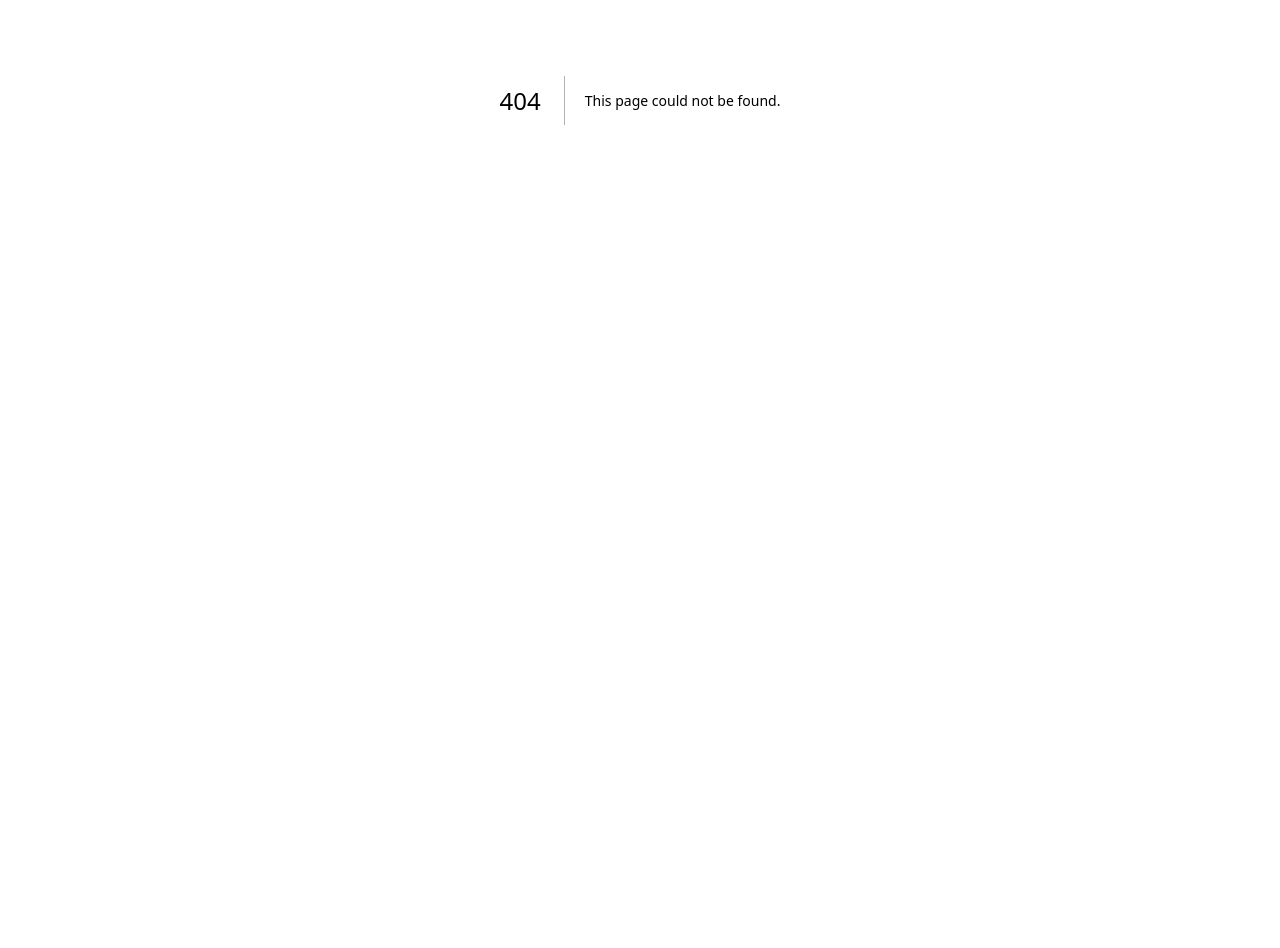
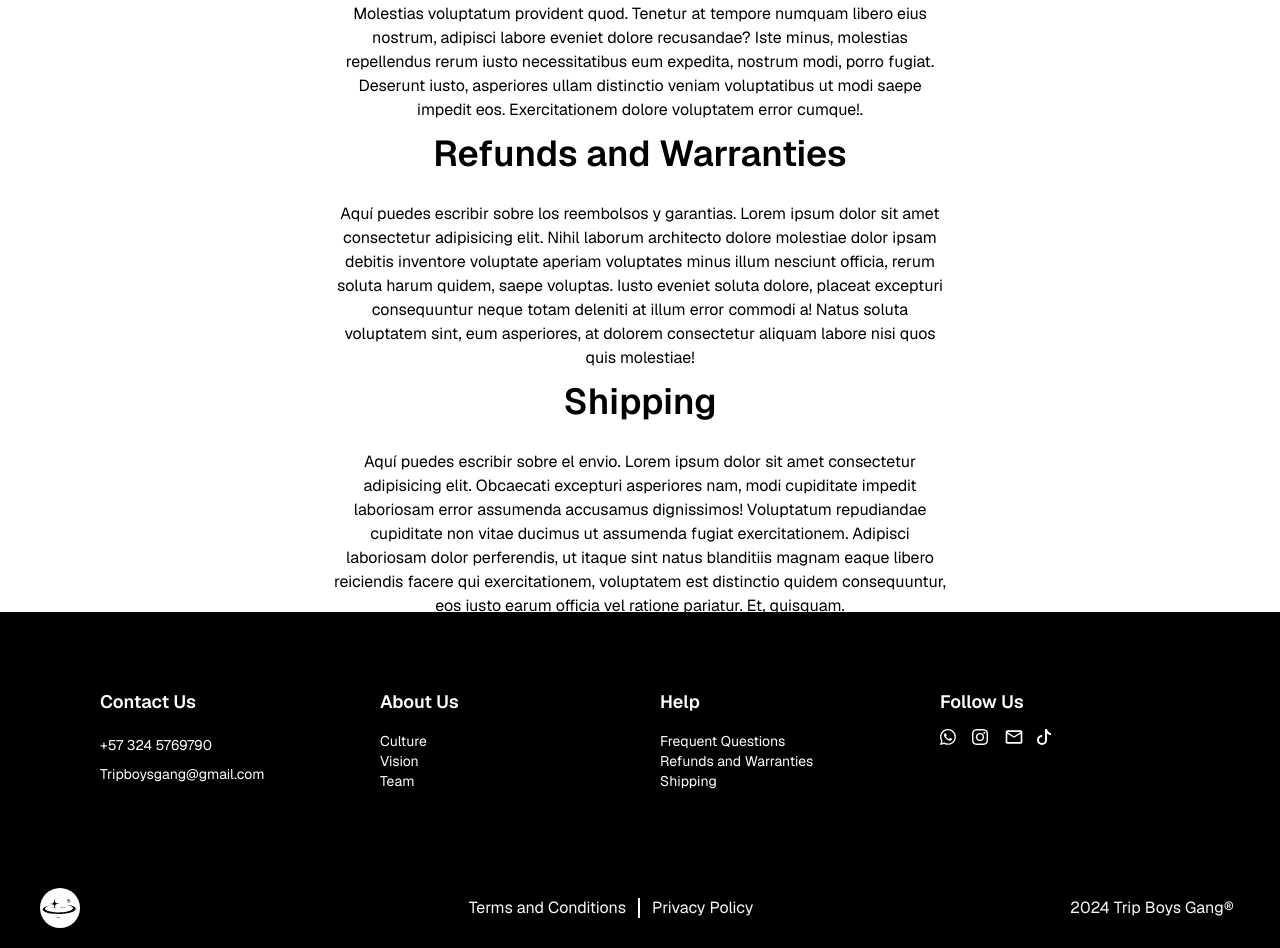
Before and after one commit to EmmanuelUdeA/TBG-Frontend, a Next.js app: page /help in a window 1280 px wide. Before the commit this address had no page. Shown: the part 300-1248 px from the top of the page. Before the commit the page ends 800 px from the top, so only its background shows below. Built offline with nearby package versions, Linux system fonts and the light colour scheme.

Commit message:
Dandole acciones al subfooter

```diff
--- /dev/null
+++ b/app/aboutUs/page.tsx
@@ -0,0 +1,22 @@
+'use client'
+import Navbar from "../components/navbar"
+import { useState } from "react";
+import Menu from "../components/menu";
+import SubFooter from "../components/subFooter";
+import Footer from "../components/footer";
+import AboutUs from "../components/aboutUs";
+
+const Page = () => {
+    const [viewMenu, setViewMenu] = useState(false);
+    return (
+        <div className="flex flex-col justify-start items-center w-screen h-auto">
+            <Navbar setViewMenu={setViewMenu} viewMenu={viewMenu} />
+            {viewMenu && <Menu setViewMenu={setViewMenu} viewMenu={viewMenu} />}
+            <AboutUs />
+            <SubFooter />
+            <Footer />
+        </div>
+    )
+}
+
+export default Page
--- /dev/null
+++ b/app/components/aboutUs.tsx
@@ -0,0 +1,20 @@
+const AboutUs = () => {
+    return (
+        <div className="flex flex-col justify-center items-center w-full h-screen text-center p-5 mt-16">
+            <h2 className="text-2xl font-bold mb-5 bg-black text-yellow-50 w-full p-5">About Us</h2>
+            <div className="flex flex-col justify-center items-center w-full">
+                <h3 className="font-semibold text-4xl mb-10 h-10 w-full">Culture</h3>
+                <p className="text-center w-1/2 h-auto my-5 ">Aquí puedes escribir sobre la cultura de tu empresa.</p>
+
+                <h3 className="font-semibold text-4xl mb-10 h-10 w-full">Vision</h3>
+                <p className="text-center w-1/2 h-auto my-5 ">Aquí puedes escribir sobre la visión de tu empresa.</p>
+
+                <h3 className="font-semibold text-4xl mb-10 h-10 w-full">Team</h3>
+                <p className="text-center w-1/2 h-auto my-5 ">Aquí puedes escribir sobre tu equipo. Lorem ipsum dolor sit amet consectetur adipisicing elit. Obcaecati excepturi asperiores nam, modi cupiditate impedit laboriosam error assumenda accusamus dignissimos! Voluptatum repudiandae cupiditate non vitae ducimus ut assumenda fugiat exercitationem.
+                    Adipisci laboriosam dolor perferendis, ut itaque sint natus blanditiis magnam eaque libero reiciendis facere qui exercitationem, voluptatem est distinctio quidem consequuntur, eos iusto earum officia vel ratione pariatur. Et, quisquam.</p>
+            </div>
+        </div>
+    )
+}
+
+export default AboutUs;
--- /dev/null
+++ b/app/components/help.tsx
@@ -0,0 +1,22 @@
+const Help = () => {
+    return (
+        <div className="flex flex-col justify-center items-center w-full h-screen text-center p-5 mt-28">
+            <h2 className="text-2xl font-bold mb-5 bg-black text-yellow-50 w-full p-5">Help</h2>
+            <div className="flex flex-col justify-center items-center w-full">
+                <h3 className="font-semibold text-4xl mb-4 h-10 w-full">Frequent Question</h3>
+                <p className="text-center w-1/2 h-auto my-3 ">Aquí puedes escribir sobre las preguntas frecuentes Lorem ipsum, dolor sit amet consectetur adipisicing elit. Voluptatem perspiciatis beatae quos repudiandae officia. Molestias voluptatum provident quod. Tenetur at tempore numquam libero eius nostrum, adipisci labore eveniet dolore recusandae?
+                    Iste minus, molestias repellendus rerum iusto necessitatibus eum expedita, nostrum modi, porro fugiat. Deserunt iusto, asperiores ullam distinctio veniam voluptatibus ut modi saepe impedit eos. Exercitationem dolore voluptatem error cumque!.</p>
+
+                <h3 className="font-semibold text-4xl mb-4 h-10 w-full">Refunds and Warranties</h3>
+                <p className="text-center w-1/2 h-auto my-3 ">Aquí puedes escribir sobre los reembolsos y garantias. Lorem ipsum dolor sit amet consectetur adipisicing elit. Nihil laborum architecto dolore molestiae dolor ipsam debitis inventore voluptate aperiam voluptates minus illum nesciunt officia, rerum soluta harum quidem, saepe voluptas.
+                    Iusto eveniet soluta dolore, placeat excepturi consequuntur neque totam deleniti at illum error commodi a! Natus soluta voluptatem sint, eum asperiores, at dolorem consectetur aliquam labore nisi quos quis molestiae!</p>
+
+                <h3 className="font-semibold text-4xl mb-4 h-10 w-full">Shipping</h3>
+                <p className="text-center w-1/2 h-auto my-3 ">Aquí puedes escribir sobre el envio. Lorem ipsum dolor sit amet consectetur adipisicing elit. Obcaecati excepturi asperiores nam, modi cupiditate impedit laboriosam error assumenda accusamus dignissimos! Voluptatum repudiandae cupiditate non vitae ducimus ut assumenda fugiat exercitationem.
+                    Adipisci laboriosam dolor perferendis, ut itaque sint natus blanditiis magnam eaque libero reiciendis facere qui exercitationem, voluptatem est distinctio quidem consequuntur, eos iusto earum officia vel ratione pariatur. Et, quisquam.</p>
+            </div>
+        </div>
+    )
+}
+
+export default Help;
--- a/app/components/subFooter.tsx
+++ b/app/components/subFooter.tsx
@@ -29,10 +29,16 @@ const SubFooter = () => {
                 <h1 className="text-lg mb-5 w-full h-1/5 flex flex-row justify-start items-center font-semibold">
                     About Us
                 </h1>
-                <ul className="text-sm flex flex-col justify-start items-start w-full h-4/5">
-                    <li className="w-full h-1/2 flex flex-row justify-start items-center">Culture</li>
-                    <li className="w-full h-1/2 flex flex-row justify-start items-center">Vision</li>
-                    <li className="w-full h-1/2 flex flex-row justify-start items-center">Team</li>
+                <ul className="text-sm flex flex-col justify-start items-start w-full h-4/5 ">
+                    <li className="w-full h-1/2 flex flex-row justify-start items-center hover:text-blue-500">
+                        <Link href="/aboutUs">Culture</Link>
+                    </li>
+                    <li className="w-full h-1/2 flex flex-row justify-start items-center hover:text-blue-500">
+                        <Link href="/aboutUs">Vision</Link>
+                    </li>
+                    <li className="w-full h-1/2 flex flex-row justify-start items-center hover:text-blue-500">
+                        <Link href="/aboutUs">Team</Link>
+                    </li>
                 </ul>
             </section>
             <section className="flex flex-col justify-start items-center h-full w-1/4 py-20 px-5 text-white">
@@ -40,9 +46,15 @@ const SubFooter = () => {
                     Help
                 </h1>
                 <ul className="text-sm flex flex-col justify-start items-start w-full h-4/5 ">
-                    <li className="w-full h-1/2 flex flex-row justify-start items-center">Frequent Questions</li>
-                    <li className="w-full h-1/2 flex flex-row justify-start items-center">Refunds and Warranties</li>
-                    <li className="w-full h-1/2 flex flex-row justify-start items-center">Shipping</li>
+                    <li className="w-full h-1/2 flex flex-row justify-start items-center hover:text-blue-500">
+                        <Link href="/help">Frequent Questions</Link>
+                    </li>
+                    <li className="w-full h-1/2 flex flex-row justify-start items-center hover:text-blue-500">
+                        <Link href="/help">Refunds and Warranties</Link>
+                    </li>
+                    <li className="w-full h-1/2 flex flex-row justify-start items-center hover:text-blue-500">
+                        <Link href="/help">Shipping</Link>
+                    </li>
                 </ul>
             </section>
             <section className="flex flex-col justify-start items-center h-full w-1/4 py-20 px-5 text-white">
--- /dev/null
+++ b/app/help/page.tsx
@@ -0,0 +1,22 @@
+'use client'
+import Navbar from "../components/navbar"
+import { useState } from "react";
+import Menu from "../components/menu";
+import SubFooter from "../components/subFooter";
+import Footer from "../components/footer";
+import Help from "../components/help";
+
+const Page = () => {
+    const [viewMenu, setViewMenu] = useState(false);
+    return (
+        <div className="flex flex-col justify-start items-center w-screen h-auto">
+            <Navbar setViewMenu={setViewMenu} viewMenu={viewMenu} />
+            {viewMenu && <Menu setViewMenu={setViewMenu} viewMenu={viewMenu} />}
+            <Help />
+            <SubFooter />
+            <Footer />
+        </div>
+    )
+}
+
+export default Page
```
